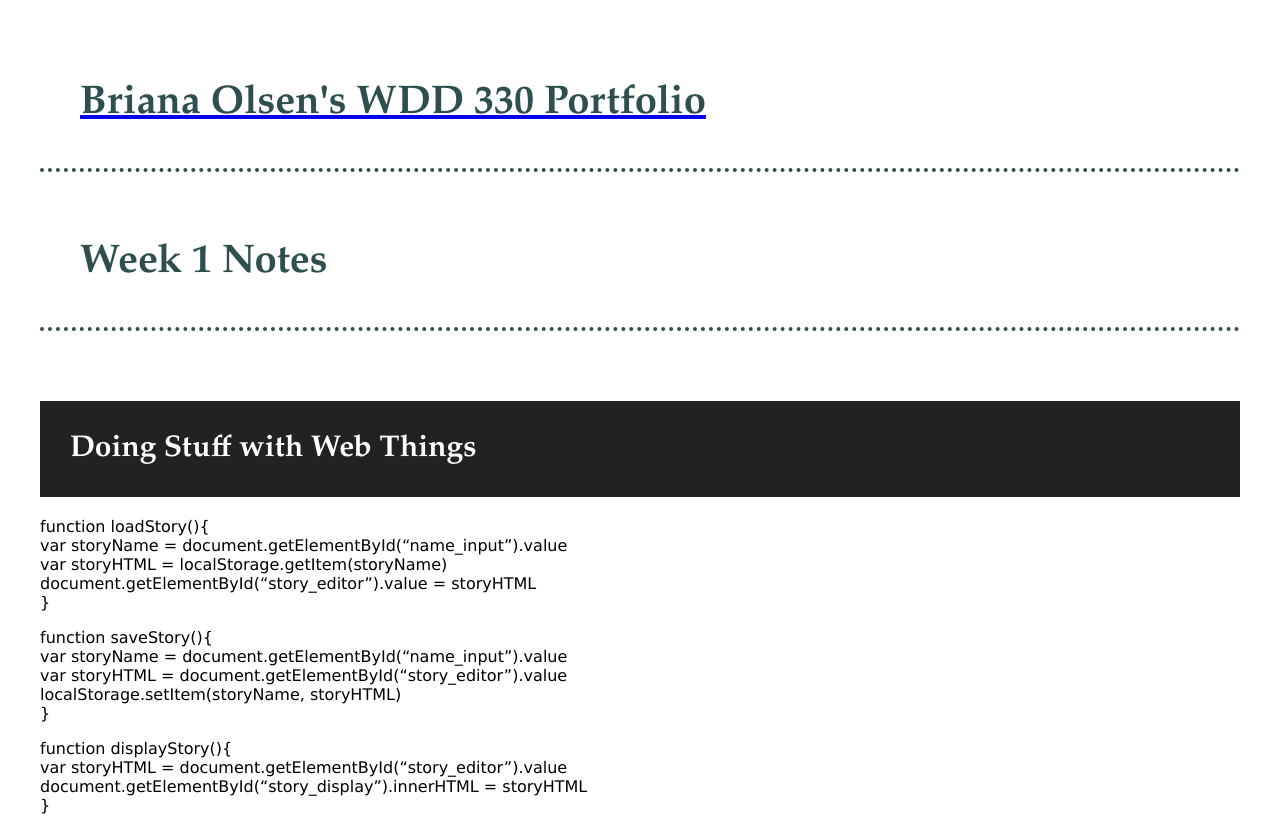
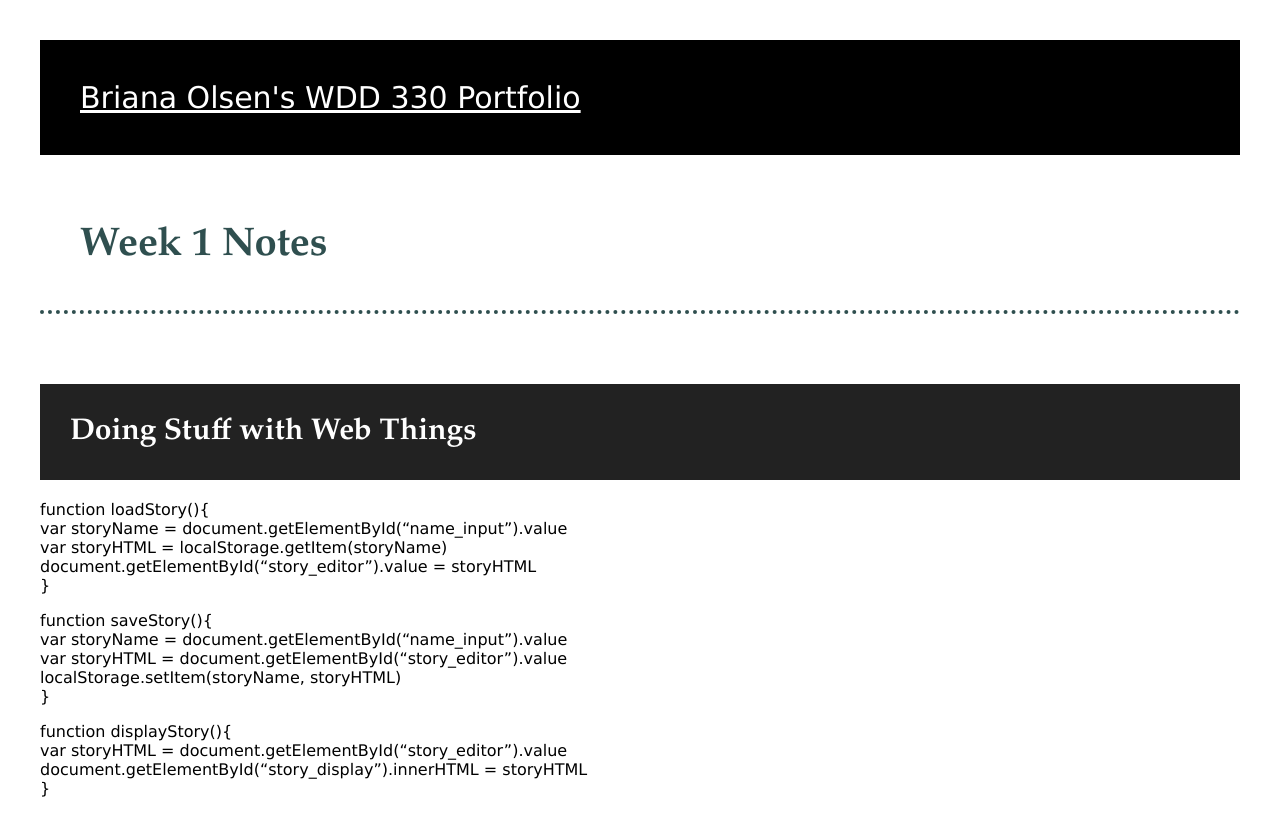
Before and after one commit to briaolsen/wdd330, a plain HTML site: page week1/index.html in a window 1280 px wide. Shown: the top 818 px of the page. Drawn offline with nearby package versions, Linux system fonts and the light colour scheme.

Commit message:
Update header.html

```diff
--- a/partials/header.html
+++ b/partials/header.html
@@ -1,3 +1,3 @@
-<div>
-  <a href="../index.html"><h1>Briana Olsen's WDD 330 Portfolio</h1></a>
+<div id="header-div">
+  <a href="../index.html">Briana Olsen's WDD 330 Portfolio</a>
 </div>
```
